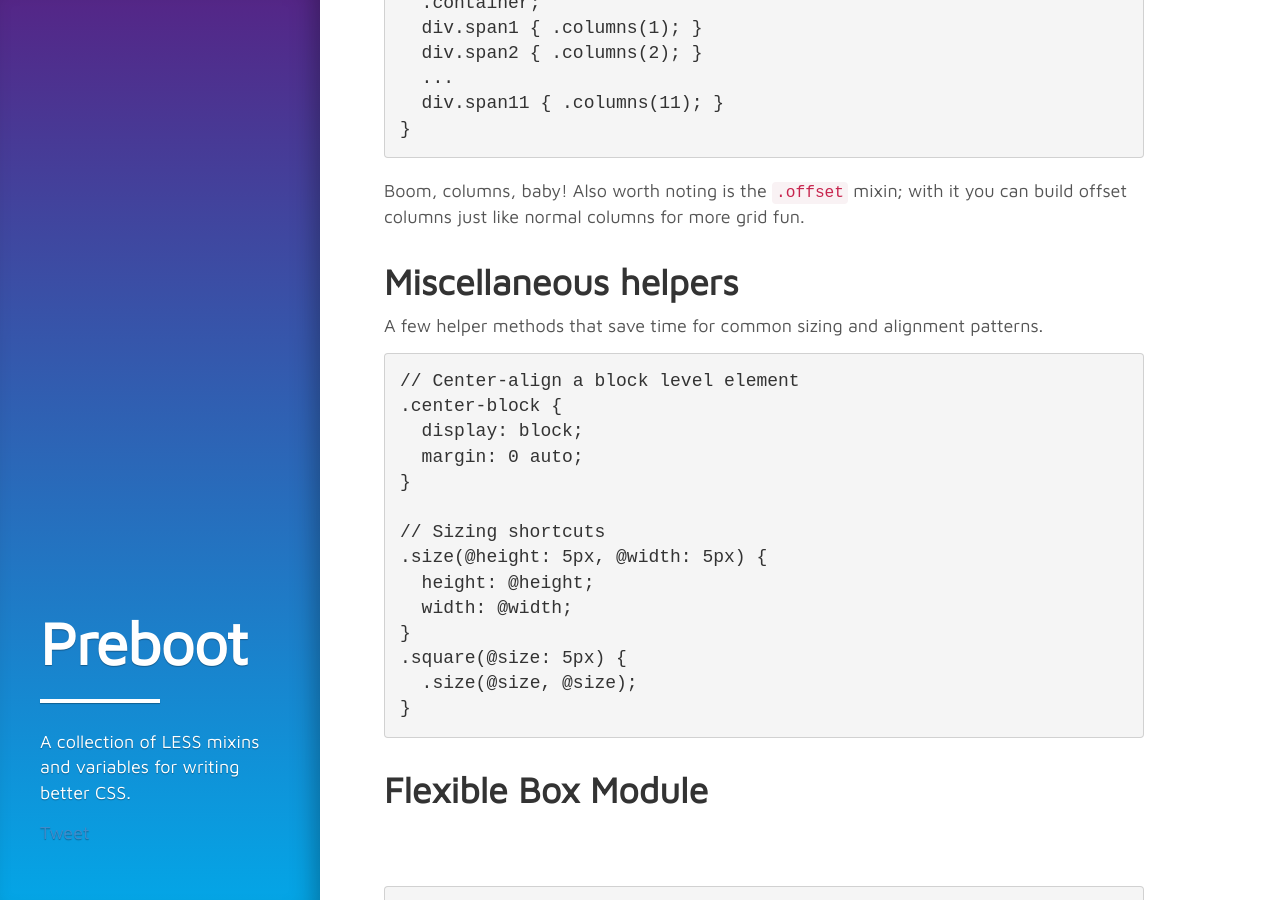
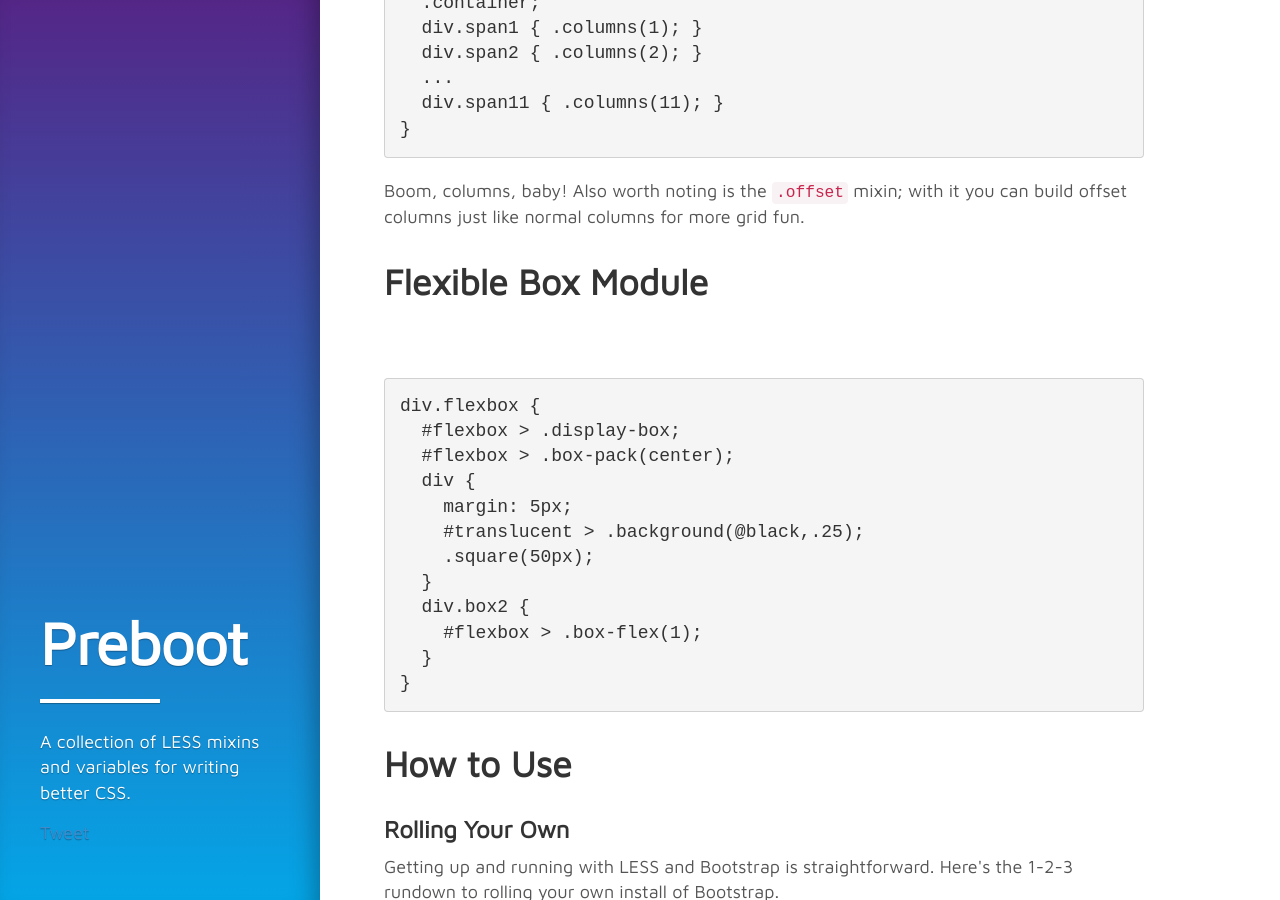
Before and after one commit to mdo/preboot, a Jekyll site: the page built from index.html, in a window 1280 px wide and 900 px high, scrolled down 12984 px. Built offline with Jekyll 4.4.1, drawn with Linux system fonts in a browser that asks for light colours; comment, search, counter and statistics services are not loaded.

Commit message:
docs indentation, remove old repeated section

```diff
--- a/index.html
+++ b/index.html
@@ -528,25 +528,7 @@
 }</pre>
   <p>Boom, columns, baby! Also worth noting is the <code>.offset</code> mixin; with it you can build offset columns just like normal columns for more grid fun.</p>
 
-      <h2 id="helpers">Miscellaneous helpers</h2>
-      <p>A few helper methods that save time for common sizing and alignment patterns.</p>
-<pre>// Center-align a block level element
-.center-block {
-  display: block;
-  margin: 0 auto;
-}
 
-// Sizing shortcuts
-.size(@height: 5px, @width: 5px) {
-  height: @height;
-  width: @width;
-}
-.square(@size: 5px) {
-  .size(@size, @size);
-}
-</pre>
-    </section>
-    <section>
   <h2 id="flexbox">Flexible Box Module</h2>
   <p></p>
   <div class="flexbox">
@@ -568,7 +550,10 @@
   }
 }
 </pre>
+
 </section>
+
+
 
     <section>
       <h2>How to Use</h2>
```
Lines whose indentation alone changed are shown as unchanged.
